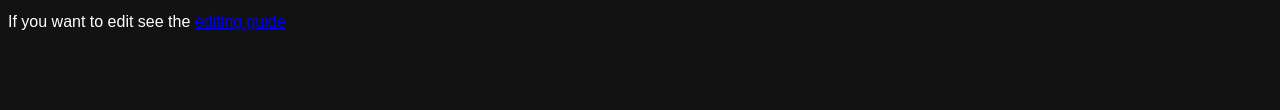
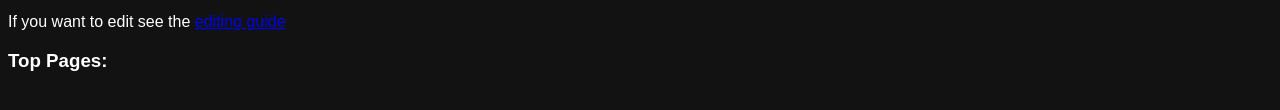
Before and after one commit to un-12/kappa-wiki, a plain HTML site: page index.html in a window 1280 px wide. Shown: the part 164-274 px from the top of the page. Drawn offline with Linux system fonts and the light colour scheme.

```diff
--- a/index.html
+++ b/index.html
@@ -12,5 +12,7 @@
 <p> If you just want to browse you can like any other website. </p>
 <p> If you want to edit see the <a href="pages/editing_guide.html"> editing guide </a> </p>
 
+<h3> Top Pages: </h3>
+
 </body>
 </html>
```
